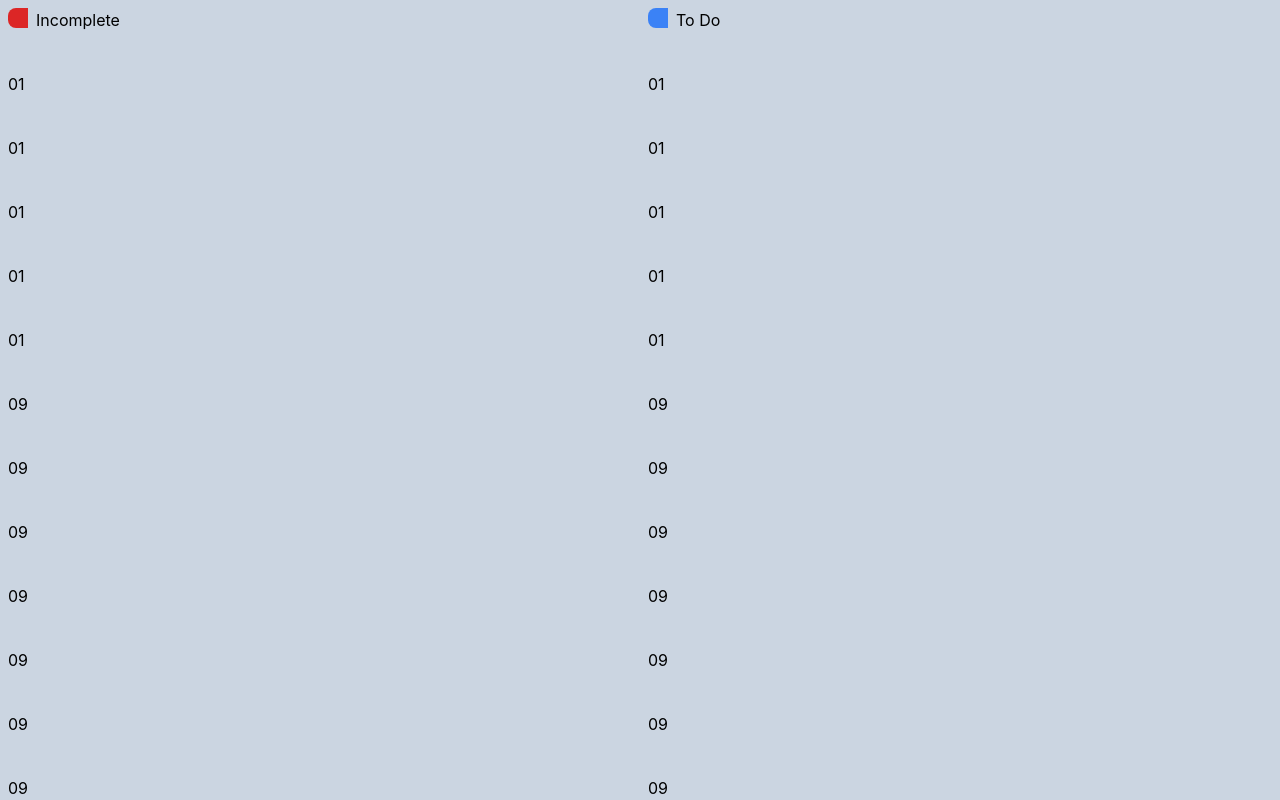
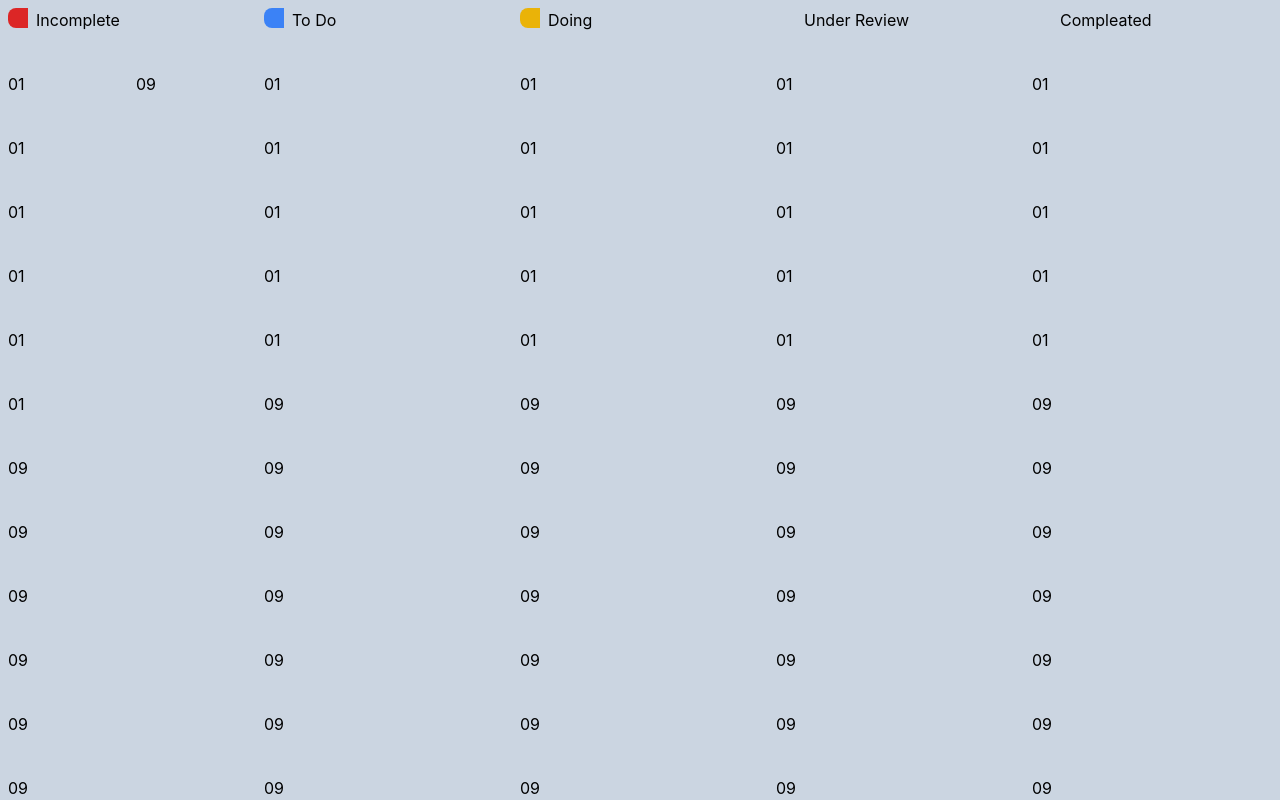
Before and after one commit to md-azmi-siddique/seo-page1, a React (Create React App) app: page / in a window 1280 px wide. Shown: the top 800 px of the page. Built offline with nearby package versions, Linux system fonts and the light colour scheme.

Commit message:
new component

```diff
--- a/src/Components/IncompleteList.jsx
+++ b/src/Components/IncompleteList.jsx
@@ -1,4 +1,4 @@
-import React from "react";
+import React from 'react';
 
 const IncompleteList = () => {
   return (
@@ -6,6 +6,13 @@ const IncompleteList = () => {
       <div className="flex">
         <div className="w-5 h-5 rounded-l-lg mr-2 bg-red-600"></div>
         Incomplete
+      </div>
+      <div>
+      <div class="grid grid-cols-2 gap-4">
+  <div>01</div>
+
+  <div>09</div>
+</div>
       </div>
       <div>01</div>
       <div>01</div>
@@ -27,6 +34,7 @@ const IncompleteList = () => {
       <div>09</div>
       <div>09</div>
     </div>
+
   );
 };
 
--- a/src/Components/TaskList.jsx
+++ b/src/Components/TaskList.jsx
@@ -23,7 +23,7 @@ const TaskList = () => {
   return (
     <>
       <Swiper
-        slidesPerView={2}
+        slidesPerView={5}
         scrollbar={{ hide: true }}
         modules={[Scrollbar]}
         className="mySwiper"
```
